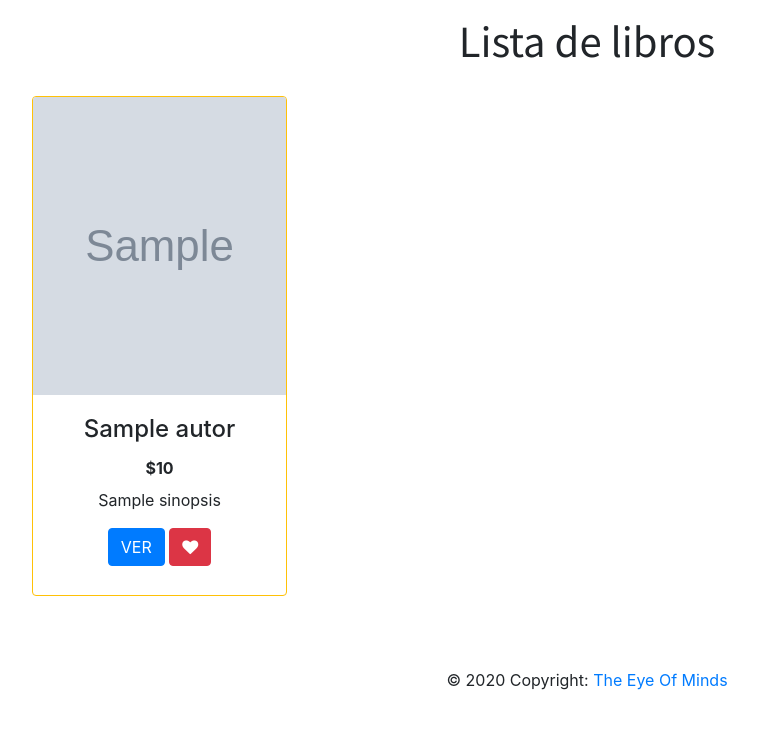
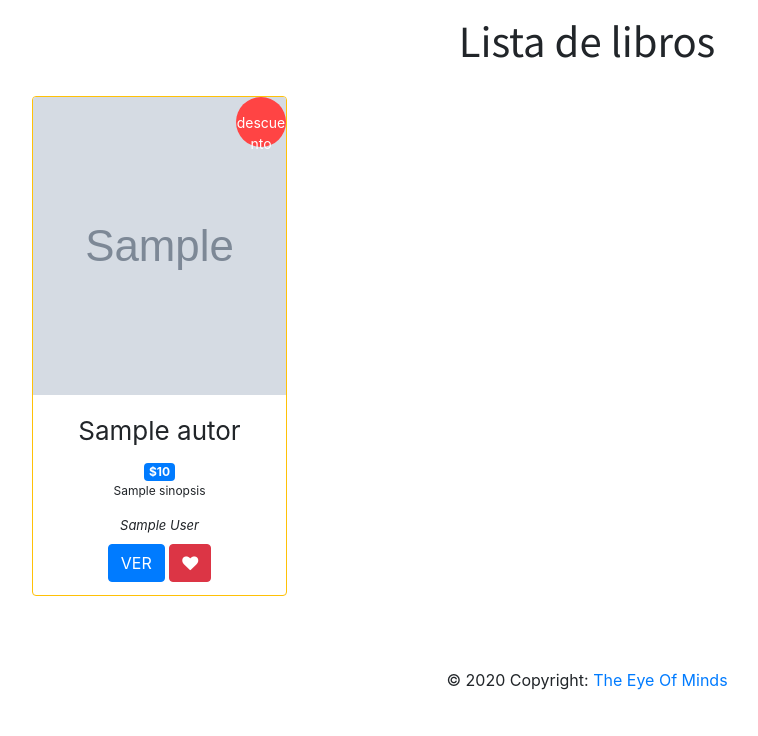
Before and after one commit to lautarobarba/bookstore, a Django app: template src/market/templates/market/book_list.html in a window 1280 px wide. Shown: the part 64-800 px from the top of the page, without its empty margins (53-811 px from the left). Run offline with Django 3.2, Linux system fonts and the light colour scheme; the template is opened without the code that fills it: most values are stand-ins (such as "Sample title", 1, 10 or a date in 2020); grey boxes marked "Sample" are stand-in pictures; some libraries are stand-ins or nearby versions; some web fonts are replaced.

Commit message:
tarjetas más facheras

```diff
--- a/src/market/templates/market/book_card.html
+++ b/src/market/templates/market/book_card.html
@@ -2,10 +2,22 @@
 <div class="col-md-6 col-lg-3" style="float:left">
     <div class="card mb-2 text-center border-warning">
         <img class="card-img-top book-cover mx-auto my-auto" src="{{ book.cover.url }}" alt="{{ titulo }}">
+        <span class="book-discount">descuento</span>
         <div class="card-body">
             <h4 class="card-title ">{{ book.title }}</h4>
-            <p class="card-text mb-2 font-weight-bold">${{ book.price }}</p>
-            <p class="text-center text-truncate" >{{ book.sinopsis }}</p>
+
+            {% if book.sale %}
+                <span class="mr-1"><del>${{ book.price }}</del></span>
+                <span class="card-text badge badge-primary text-wrap">${{ book.price }}</span>
+            {%else%}
+                <span class="card-text badge badge-primary text-wrap">${{ book.price }}</span>
+            {% endif %}
+            <div class="book-description">
+                <p class="text-center text-truncate">{{ book.sinopsis }}</p>
+            </div>
+            <div class="book-authors mb-2">
+                <span class="text-center" >{% for author in book.authors.all %} {{ author }} {% if not forloop.last %}, {% endif %}{% endfor %}</span>
+            </div>
             <a href="{{ book.get_absolute_url }}" class="btn btn-primary">VER</a>
             <a href="{{ book.get_add_to_wishlist }}" class="btn btn-danger"><i class="fa fa-heart"></i></a>
         </div>
--- a/src/static/css/style.css
+++ b/src/static/css/style.css
@@ -64,8 +64,49 @@ h1 {
     background-position-x: 2px;
 }
 
+/* book card classes */
 .card {
     height: 500px;
+}
+.card:hover {
+    background: #fff;
+    box-shadow: 12px 15px 20px 0px rgba(46,61,73,0.15);
+    border-radius: 4px;
+    transition: all 0.3s ease;
+}
+.book-description{
+    font-size: 12px;
+    text-align: justify;
+}
+.book-authors{
+    font-size: 13px;
+    font-style: italic;
+}
+.book-discount {
+    position: absolute;
+    right: 0px;
+    top: 0px;
+    background: #ff4444;
+    border-radius: 50%;
+    text-align: center;
+    color: #fff;
+    font-size: 14px;
+    width: 50px;
+    height: 50px;
+    padding: 15px 0 0 0;
+}
+h4{
+    font-size: 26px;
+    font-weight: 400;
+}
+
+.cellphone-container{
+    width:375px;
+    height:650px;
+    background-color:#1e1b26;
+    margin : 60px auto 0 auto;
+    box-shadow:5px 5px 115px -14px black;
+    border-radius: 4px;
 }
 
 .book-cover {
```
